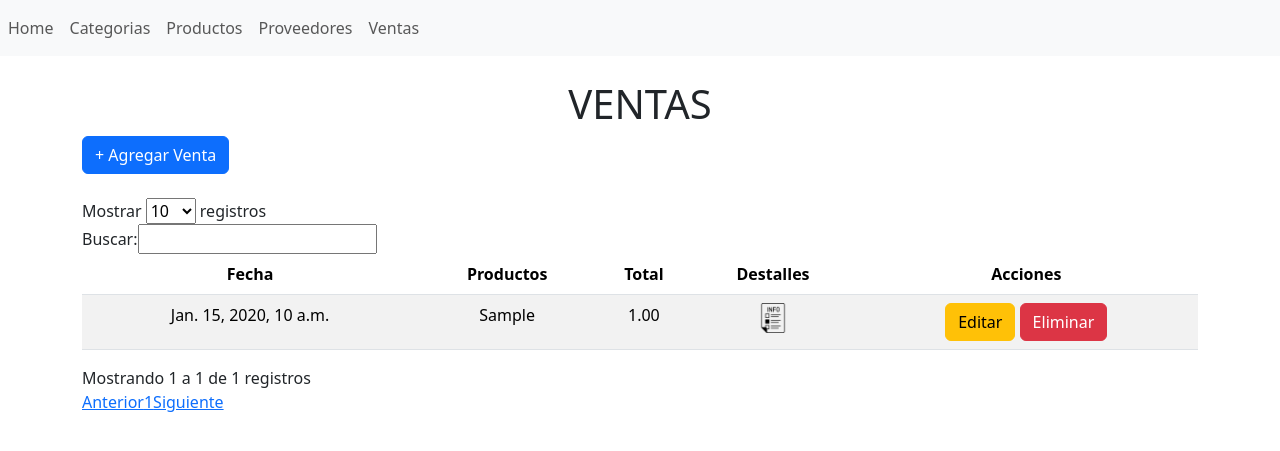
After one commit to DanielPaez36/Gestor_Inventario, a Django app: template apps/almacen/templates/venta/ventas.html in a window 1280 px wide. The commit adds this page. Shown: the top 451 px of the page. Run offline with Django 5.2, Linux system fonts and the light colour scheme; the template is opened without the code that fills it: most values are stand-ins (such as "Sample title", 1, 10 or a date in 2020); some libraries are stand-ins or nearby versions.

Commit message:
crud ventas y correcciones

```diff
--- a/apps/almacen/templates/categoria/editar_categoria.html
+++ b/apps/almacen/templates/categoria/editar_categoria.html
@@ -32,7 +32,7 @@ Editar-Categoria
                     </div>
                     <div class="modal-footer">
                         <a href="{% url "categorias" %}" class="btn btn-secondary">Cancelar</a>
-                        <button type="submit" class="btn btn-primary">Actualizar Carrera</button>
+                        <button type="submit" class="btn btn-primary">Actualizar Categoria</button>
                     </div>
                 </form>
             </div>
--- a/apps/almacen/templates/layouts/plantilla.html
+++ b/apps/almacen/templates/layouts/plantilla.html
@@ -49,6 +49,9 @@
                     <li class="nav-item">
                       <a class="nav-link" href="{% url "proveedores" %}">Proveedores</a>
                     </li>
+                    <li class="nav-item">
+                      <a class="nav-link" href="{% url "ventas" %}">Ventas</a>
+                    </li>
                   </ul>
                 </div>
               </nav>
--- a/apps/almacen/templates/producto/editar_producto.html
+++ b/apps/almacen/templates/producto/editar_producto.html
@@ -54,7 +54,7 @@ Editar-Producto
                     </div>
                     <div class="modal-footer">
                         <a href="{% url "productos" %}" class="btn btn-secondary">Cancelar</a>
-                        <button type="submit" class="btn btn-primary">Actualizar Carrera</button>
+                        <button type="submit" class="btn btn-primary">Actualizar Producto</button>
                       </div>
                 </form>
             </div>
--- /dev/null
+++ b/apps/almacen/templates/venta/ventas.html
@@ -0,0 +1,93 @@
+{% extends "layouts/plantilla.html" %}
+{% load static %}
+{% load humanize %}
+
+{% block title %}
+Ventas
+{% endblock title %}
+
+{% block content %}
+<div class="container">
+    <h1 class="text-center mt-4">VENTAS</h1>
+    <button type="button" class="btn btn-primary mb-4" data-bs-toggle="modal" data-bs-target="#exampleModal">+ Agregar Venta</button>
+
+    <!-- Verifica si hay ventas -->
+    {% if ventas %}
+        <div class="table-responsive">
+            <table class="table table-hover table-striped text-center" id="tabla">
+                <thead class="thead-primary">
+                    <tr>
+                        <th>Fecha</th>
+                        <th>Productos</th>
+                        <th>Total</th>
+                        <th>Destalles</th>
+                        <th>Acciones</th>
+                    </tr>
+                </thead>
+                <tbody>
+                    {% for venta in ventas %}
+                        <tr>
+                            <td>{{ venta.fecha_venta }}</td>
+                            <td>{{ venta.fk_id_producto}}</td>
+                            <td>{{ venta.total_venta|floatformat:2|intcomma }}</td>
+                            <td>
+                                <a href=""><img src="{% static 'img/lista.png' %}" alt="" width="30"></a>
+                            </td>
+                            <td>
+                                <a href="{% url 'editar_venta' id=venta.id %}" class="btn btn-warning">Editar</a>
+                                <a href="javascript:void(0)" onclick="eliminarFila('/eliminar_venta/{{ venta.id }}', 'Venta')" class="btn btn-danger">Eliminar</a>
+                            </td>
+                        </tr>
+                    {% endfor %}
+                </tbody>
+            </table>
+        </div>
+    {% else %}
+        <div class="alert alert-warning mt-4 text-center">NO HAY REGISTROS</div>
+    {% endif %}
+</div>
+
+<!-- Modal Agregar Venta -->
+<div class="modal fade" id="exampleModal" tabindex="-1" aria-labelledby="exampleModalLabel" aria-hidden="true">
+    <div class="modal-dialog">
+        <div class="modal-content">
+            <div class="modal-header">
+                <h1 class="modal-title fs-5" id="exampleModalLabel">Agregar Venta</h1>
+                <button type="button" class="btn-close" data-bs-dismiss="modal" aria-label="Close"></button>
+            </div>
+            <div class="modal-body">
+                <!-- Formulario para agregar venta -->
+                <form action="{% url 'crear_venta' %}" method="POST" id="form_venta">
+                    {% csrf_token %}
+                    <div class="mb-4">
+                        <label for="fecha_venta" class="form-label">Fecha de Venta</label>
+                        <input type="date" name="fecha_venta" id="fecha_venta" required class="form-control" />
+                    </div>
+                    <div class="mb-4">
+                        <label for="productos" class="form-label">Productos</label>
+                        <select class="form-control" name="productos" id="productos"
+                            <option value="">-- Seleccione la categoria --</option>
+                            {% for producto in productos %}
+                                <option value="{{ producto.id }}">{{ producto.nombre_prod }} - {{ producto.precio_prod|floatformat:2 }}</option>
+                            {% endfor %}
+                        </select>
+                    </div>
+                    <div class="mb-4">
+                        <label for="cantidad" class="form-label">Cantidad</label>
+                        <input type="number" name="cantidad" id="cantidad" min="1" class="form-control" required />
+                    </div>
+                    <div class="modal-footer">
+                        <button type="button" class="btn btn-secondary" data-bs-dismiss="modal">Cancelar</button>
+                        <button type="submit" class="btn btn-primary">Agregar Venta</button>
+                    </div>
+                </form>
+            </div>
+        </div>
+    </div>
+</div>
+
+
+<script src="{% static 'js/tabla.js' %}"></script>
+<script src="{% static 'js/validate.js' %}"></script>
+
+{% endblock content %}
```
Also changed, not shown: apps/almacen/templates/venta/editar_venta.html (added, +62 -0 lines), apps/almacen/urls.py (+8 -1 lines), apps/almacen/views/venta_views.py (added, +77 -0 lines), db.sqlite3, inventario/static/img/lista.png (added).
